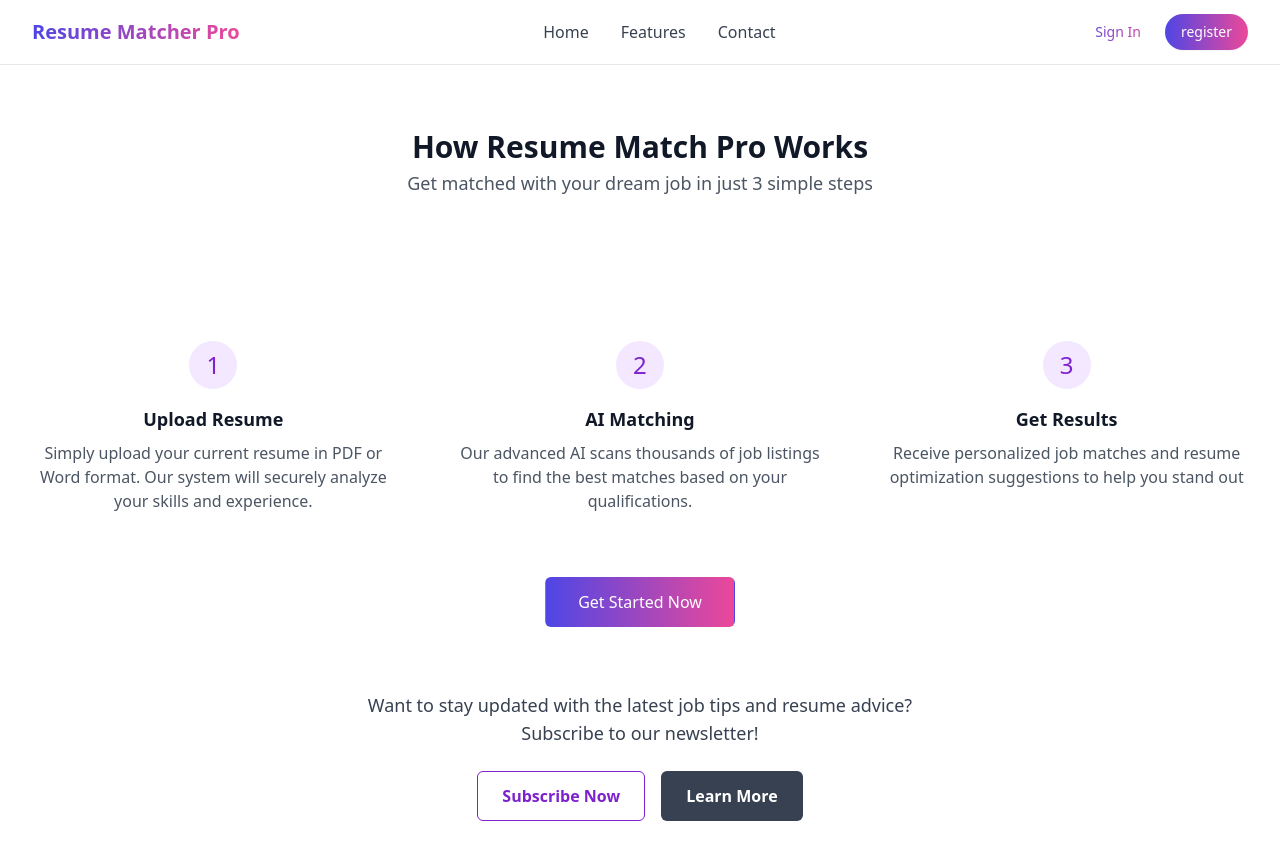
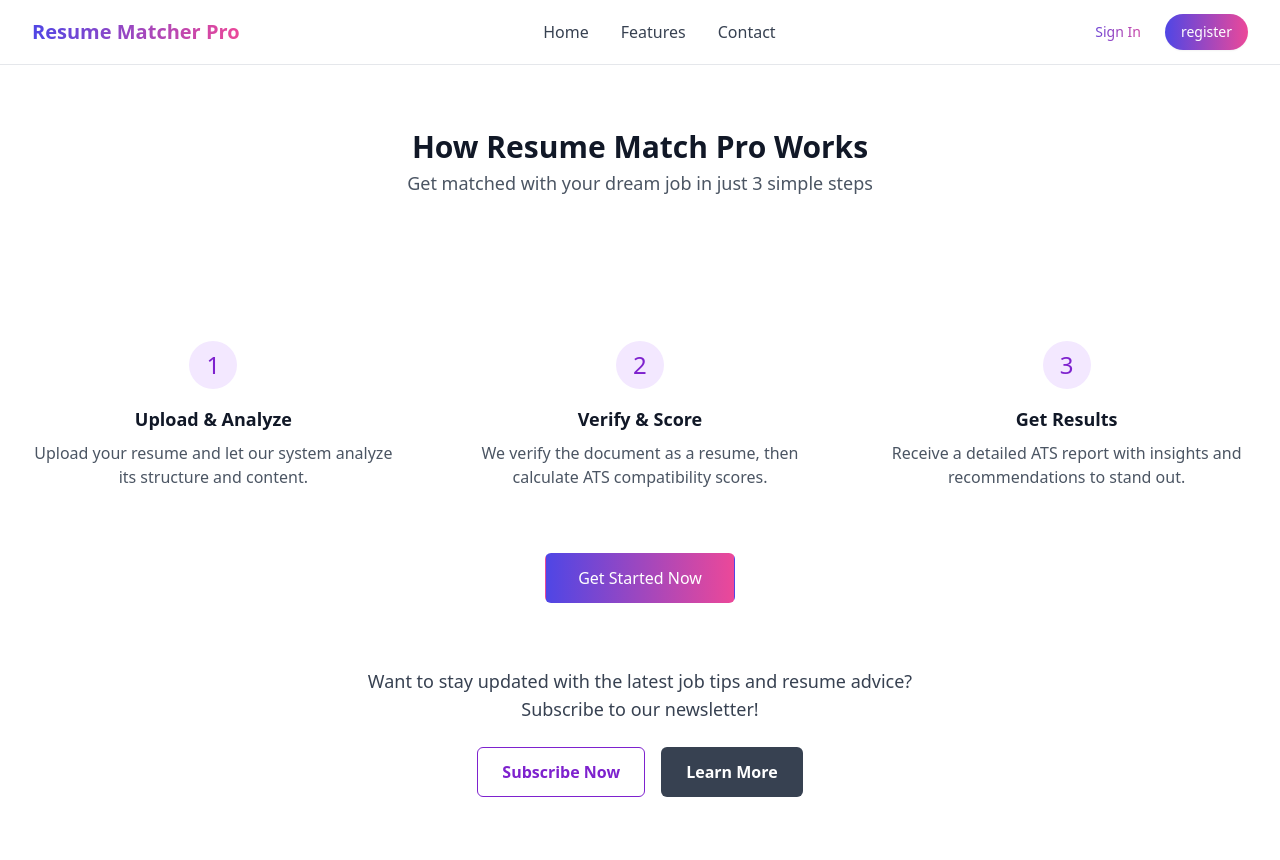
Before and after one commit to vinudasenith/resume-app-frontend, an Angular app: page /work in a window 1280 px wide. Shown: the top 860 px of the page. Built offline with nearby package versions, Linux system fonts and the light colour scheme.

Commit message:
simplify resume process flow✌️

```diff
--- a/src/app/pages/work-feature/work-feature.component.html
+++ b/src/app/pages/work-feature/work-feature.component.html
@@ -15,18 +15,18 @@
                 <div class="w-12 h-12 rounded-full bg-purple-100 flex items-center justify-center mx-auto">
                     <span class="text-2xl text-purple-700">1</span>
                 </div>
-                <h3 class="text-lg font-bold text-gray-900 mt-4">Upload Resume</h3>
-                <p class="text-gray-600 mt-2">Simply upload your current resume in PDF or Word format. Our system will
-                    securely analyze your skills and experience.</p>
+                <h3 class="text-lg font-bold text-gray-900 mt-4">Upload & Analyze</h3>
+                <p class="text-gray-600 mt-2">Upload your resume
+                    and let our system analyze its structure and content.</p>
             </div>
 
             <div class="text-center">
                 <div class="w-12 h-12 rounded-full bg-purple-100 flex items-center justify-center mx-auto">
                     <span class="text-2xl text-purple-700">2</span>
                 </div>
-                <h3 class="text-lg font-bold text-gray-900 mt-4">AI Matching</h3>
-                <p class="text-gray-600 mt-2">Our advanced AI scans thousands of job listings to find the best matches
-                    based on your qualifications.</p>
+                <h3 class="text-lg font-bold text-gray-900 mt-4">Verify & Score</h3>
+                <p class="text-gray-600 mt-2">We verify the document as a resume, then calculate ATS compatibility
+                    scores.</p>
             </div>
 
             <div class="text-center">
@@ -34,8 +34,8 @@
                     <span class="text-2xl text-purple-700">3</span>
                 </div>
                 <h3 class="text-lg font-bold text-gray-900 mt-4">Get Results</h3>
-                <p class="text-gray-600 mt-2">Receive personalized job matches and resume optimization suggestions to
-                    help you stand out</p>
+                <p class="text-gray-600 mt-2">Receive a detailed ATS report with insights and recommendations to stand
+                    out.</p>
             </div>
         </div>
 
```
